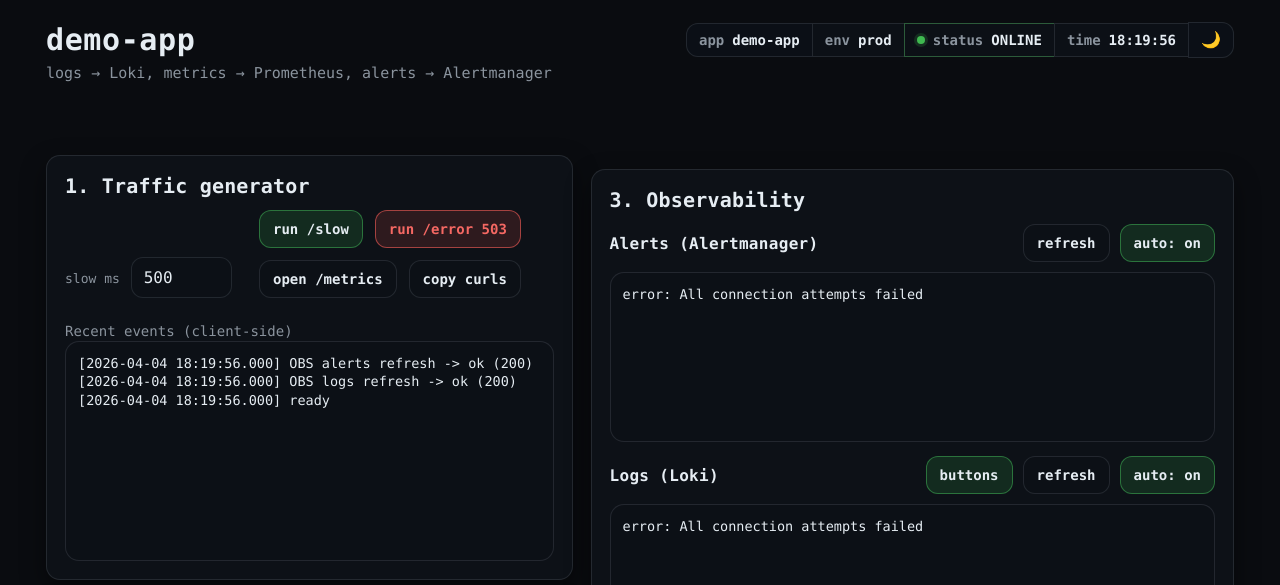
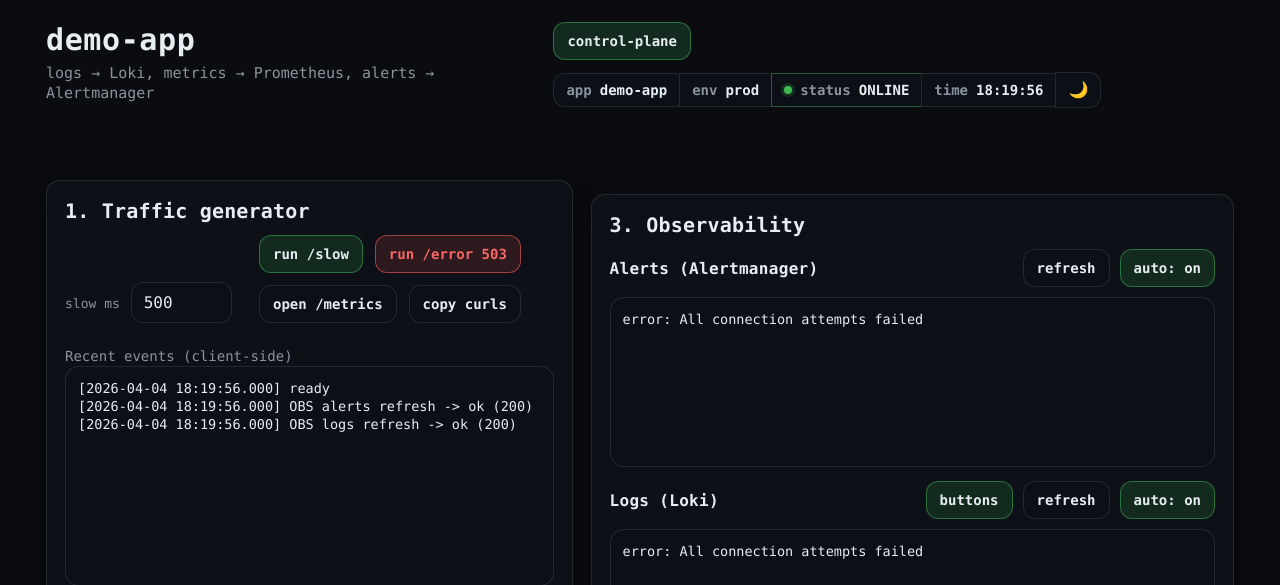
Before and after one commit to Elyablack/monitoring-stack, a FastAPI app: page / in a window 1280 px wide. Shown: the top 585 px of the page. Run offline with FastAPI, Linux system fonts and the light colour scheme; data that the repository does not hold is empty.

Commit message:
refactor: demo-app UI

```diff
--- a/demo-app/app/templates/index.html
+++ b/demo-app/app/templates/index.html
@@ -25,6 +25,16 @@
         </div>
       </div>
 
+      <div style="display: flex; align-items: center; gap: 12px; flex-wrap: wrap;">
+        <a
+          class="btn primary"
+          href="/control-plane"
+          title="Open control-plane"
+          style="text-decoration: none;"
+        >
+          control-plane
+        </a>
+
         <div class="powerline" id="powerline">
           <div class="seg" id="pl-seg-app">
             <span class="k">app</span><span class="v" id="pl-app">{{ app_name }}</span>
@@ -40,6 +50,7 @@
             <span class="k">time</span><span class="v" id="pl-time">--:--:--</span>
           </div>
           <!-- theme switch injected by JS -->
+        </div>
       </div>
     </div>
   </header>
```
Lines whose indentation alone changed are shown as unchanged.
